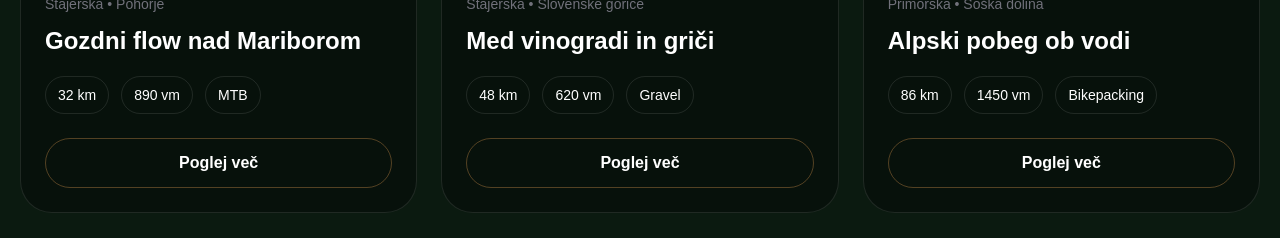
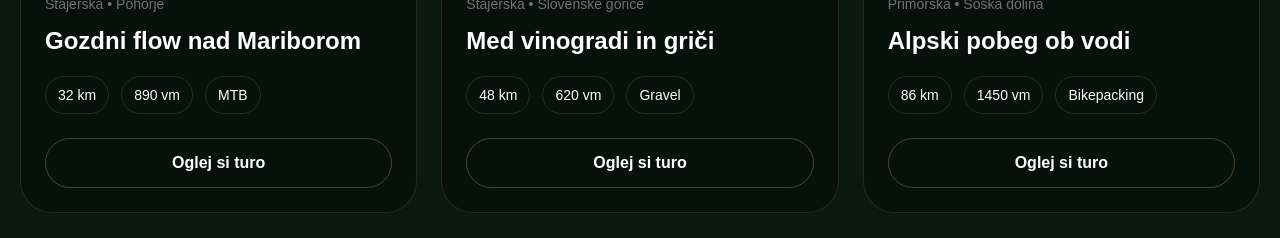
Before and after one commit to rabojan/bojan-on-bike-app, a Next.js app: page / in a window 1280 px wide. Shown: the part 2340-2578 px from the top of the page. Built offline with nearby package versions, Linux system fonts and the light colour scheme.

Commit message:
Link homepage featured tour directly to trail detail

```diff
--- a/app/page.tsx
+++ b/app/page.tsx
@@ -290,7 +290,7 @@ export default function Home() {
                     href={`/ture?pokrajina=${slugify(trail.region)}`}
                     className="block w-full rounded-full border border-[#c58b46]/40 px-5 py-3 text-center font-semibold transition hover:bg-[#c58b46] hover:text-black"
                   >
-                    Poglej več
+                    Oglej si turo
                   </a>
                 </div>
               </article>
```
